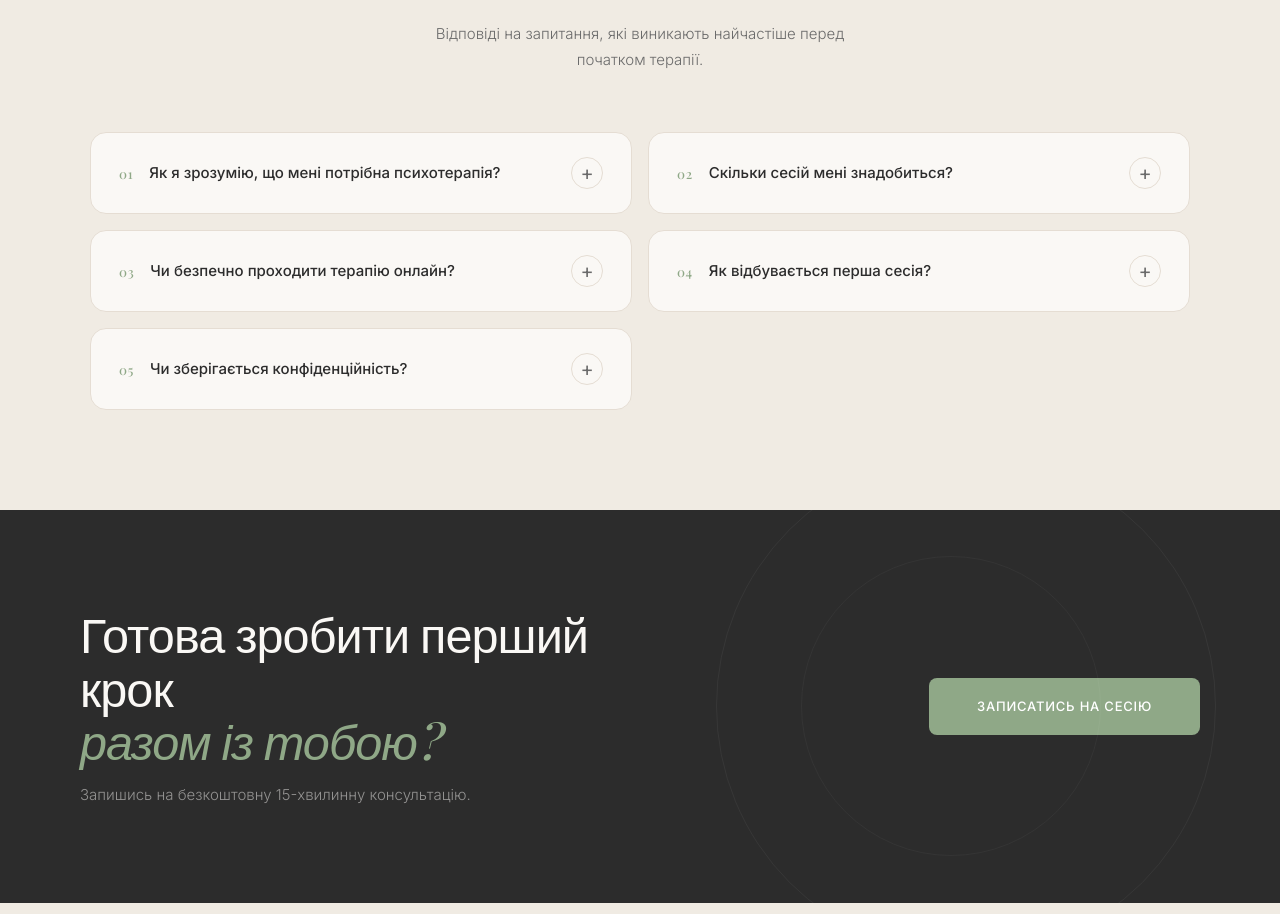
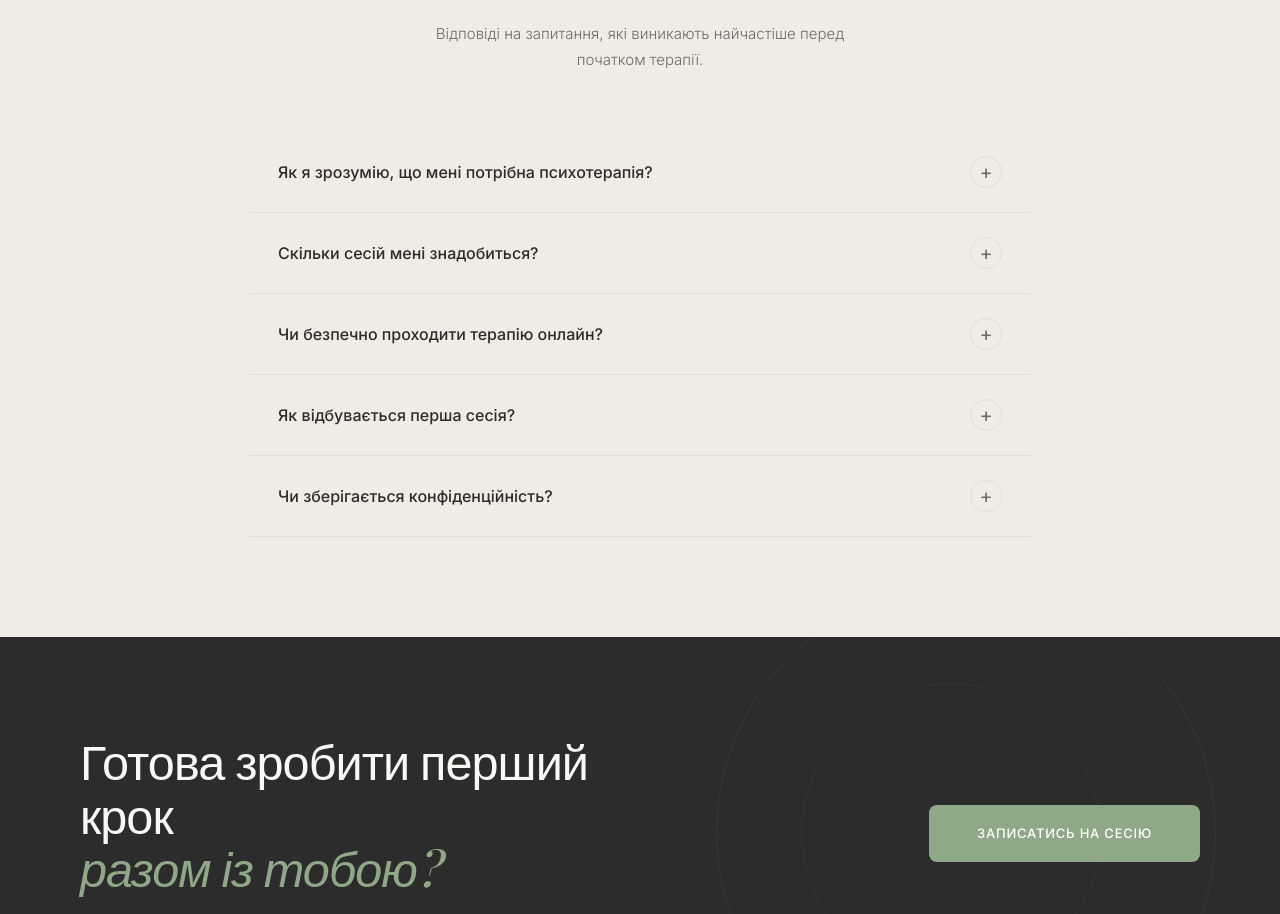
Before and after one commit to danylonahorniuk/psychologist-landing, a Next.js app: page / in a window 1280 px wide. Shown: the part 6320-7234 px from the top of the page. Built offline with nearby package versions, Linux system fonts and the light colour scheme.

Commit message:
feat: simplify FAQ to single-column accordion with sage left border

```diff
--- a/components/FAQ.tsx
+++ b/components/FAQ.tsx
@@ -106,31 +106,13 @@ export default function FAQ() {
           </p>
         </div>
 
-        {/* Two-column layout */}
-        <div style={{
-          display: "grid",
-          gridTemplateColumns: "1fr 1fr",
-          gap: "16px",
-          maxWidth: "1100px",
-          margin: "0 auto",
-        }}>
+        {/* Accordion */}
+        <div style={{ maxWidth: "780px", margin: "0 auto" }}>
           {faqs.map((f, i) => (
-            <div key={i} className="faq-item" style={{ alignSelf: "start" }}>
+            <div key={i} style={{ borderBottom: "1px solid var(--border)" }}>
               <button className="faq-btn" onClick={() => setOpen(open === i ? null : i)}>
-                <div style={{ display: "flex", alignItems: "flex-start", gap: "16px" }}>
-                  <span style={{
-                    fontFamily: "var(--font-playfair), serif",
-                    fontSize: "13px",
-                    color: "var(--sage)",
-                    fontWeight: 500,
-                    flexShrink: 0,
-                    marginTop: "2px",
-                    letterSpacing: "0.05em",
-                  }}>
-                    {String(i + 1).padStart(2, "0")}
-                  </span>
                 <span className="faq-q" style={{
-                    fontSize: "15px",
+                  fontSize: "16px",
                   fontWeight: 500,
                   color: "var(--text)",
                   lineHeight: 1.5,
@@ -138,16 +120,15 @@ export default function FAQ() {
                 }}>
                   {f.q}
                 </span>
-                </div>
                 <span className={`faq-toggle${open === i ? " open" : ""}`}>+</span>
               </button>
 
               {open === i && (
-                <div style={{ padding: "0 28px 24px 28px" }}>
+                <div style={{ padding: "0 0 24px 0" }}>
                   <div style={{
-                    paddingLeft: "29px",
-                    borderLeft: "2px solid var(--border)",
-                    marginLeft: "13px",
+                    paddingLeft: "20px",
+                    borderLeft: "2px solid var(--sage)",
+                    marginLeft: "4px",
                   }}>
                     <p style={{
                       fontSize: "14px",
```
Lines whose indentation alone changed are shown as unchanged.
